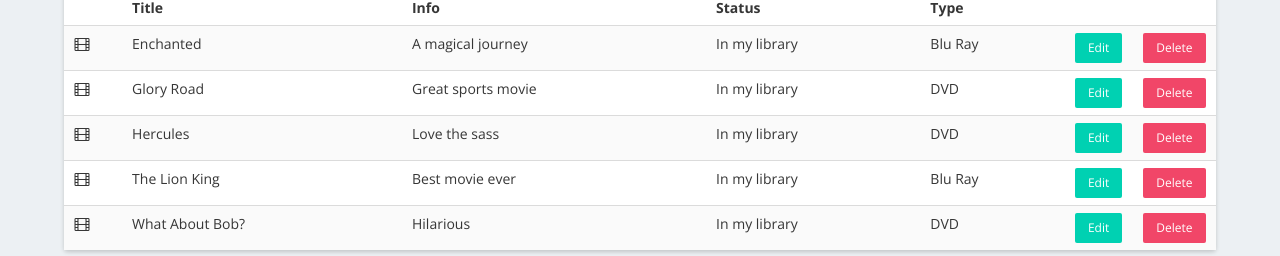
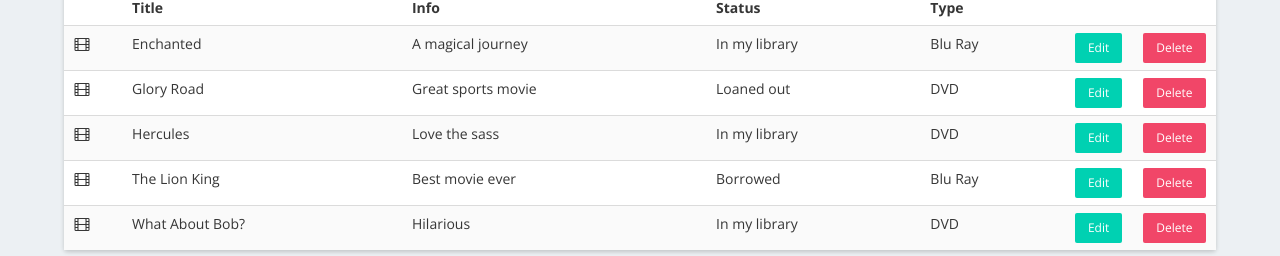
Before and after one commit to seanag0234/vue-creative-project, a Vue app: page /my-movies in a window 1280 px wide. Shown: the part 254-510 px from the top of the page. Built offline with nearby package versions, Linux system fonts and the light colour scheme.

Commit message:
Fix minor bug

```diff
--- a/src/components/MyMovies.vue
+++ b/src/components/MyMovies.vue
@@ -235,6 +235,9 @@
         this.showEdit = !this.showEdit;
       },
       toggleShowAdd: function () {
+        if (this.showAdd) {
+          this.newMovie = Object.assign({}, blankMovie);
+        }
         this.showAdd = !this.showAdd;
       },
       toggleShowDelete: function () {
--- a/src/main.js
+++ b/src/main.js
@@ -15,7 +15,7 @@ const state = {
         {
           id: 0,
           title: 'The Lion King',
-          status: 'In my library',
+          status: 'Borrowed',
           type: 'movie',
           medium: 'Blu Ray',
           info: 'Best movie ever',
@@ -51,7 +51,7 @@ const state = {
         {
           id: 4,
           title: 'Glory Road',
-          status: 'In my library',
+          status: 'Loaned out',
           type: 'movie',
           medium: 'DVD',
           info: 'Great sports movie',
```
